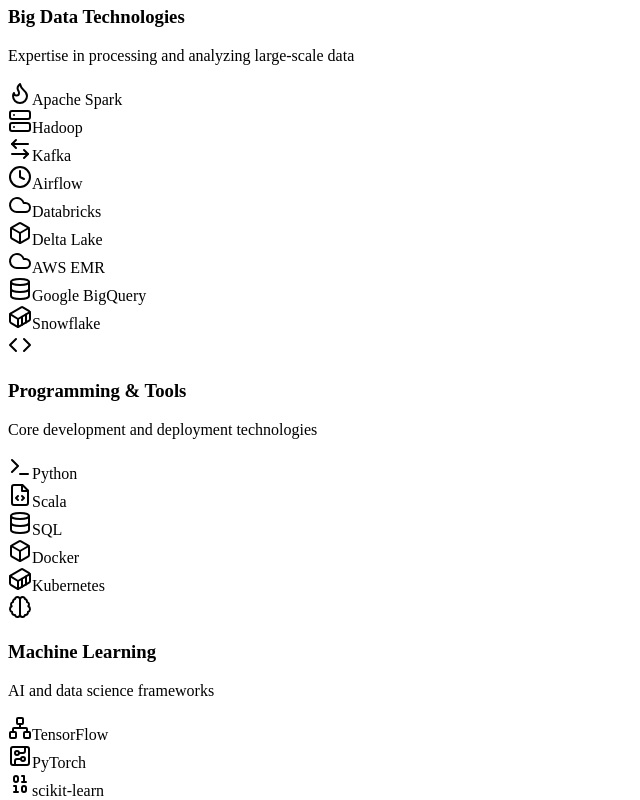
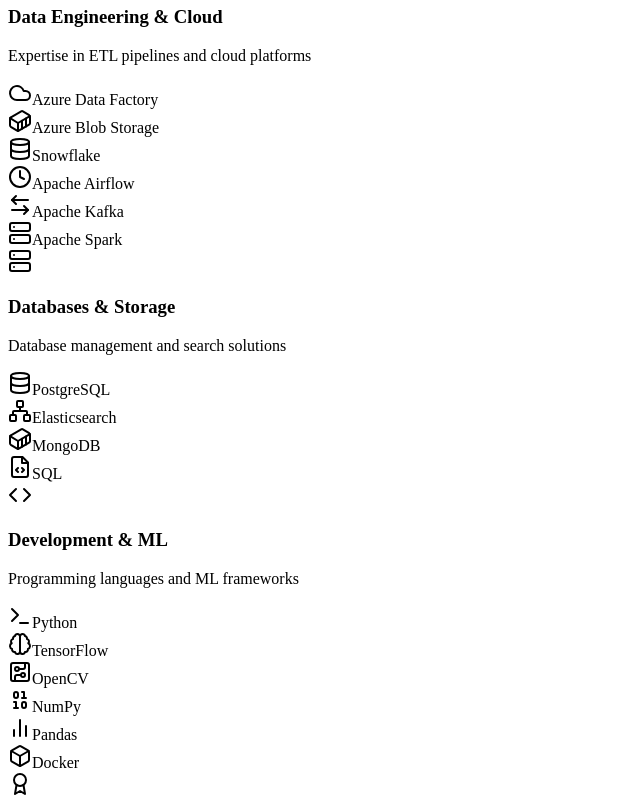
Before and after one commit to SachinShet73/portfolio-website, a React (Create React App) app: page / in a window 1280 px wide. Shown: the part 5120-5920 px from the top of the page, without its empty margins (0-640 px from the left). Built offline with nearby package versions, Linux system fonts and the light colour scheme; the HTML template or start-up script is replaced by a standard one.

Commit message:
updated the skills section

```diff
--- a/src/components/SkillsSection.jsx
+++ b/src/components/SkillsSection.jsx
@@ -1,11 +1,10 @@
 import React from 'react';
 import {
   Database, Code, Brain,
-  Flame, Server, ArrowLeftRight, Clock,
-  Cloud, Box, Container, Terminal,
+  Cloud, Server, ArrowLeftRight, Clock,
+  Box, Container, Terminal,
   FileCode, Network, CircuitBoard,
-  BarChart2, Binary, PackageOpen,
-  Sparkles
+  BarChart2, Binary,
 } from 'lucide-react';
 import { useScrollAnimation } from '../hooks/useScrollAnimation';
 
@@ -13,44 +12,41 @@
   const [ref, isVisible] = useScrollAnimation(0.1);
 
   const skillCategories = {
-    bigData: {
+    dataEngineering: {
       icon: Database,
-      title: "Big Data Technologies",
-      description: "Expertise in processing and analyzing large-scale data",
+      title: "Data Engineering & Cloud",
+      description: "Expertise in ETL pipelines and cloud platforms",
       skills: [
-        { name: 'Apache Spark', icon: Flame },
-        { name: 'Hadoop', icon: Server },
-        { name: 'Kafka', icon: ArrowLeftRight },
-        { name: 'Airflow', icon: Clock },
-        { name: 'Databricks', icon: Cloud },
-        { name: 'Delta Lake', icon: Box },
-        { name: 'AWS EMR', icon: Cloud },
-        { name: 'Google BigQuery', icon: Database },
-        { name: 'Snowflake', icon: Container }
+        { name: 'Azure Data Factory', icon: Cloud },
+        { name: 'Azure Blob Storage', icon: Container },
+        { name: 'Snowflake', icon: Database },
+        { name: 'Apache Airflow', icon: Clock },
+        { name: 'Apache Kafka', icon: ArrowLeftRight },
+        { name: 'Apache Spark', icon: Server }
       ]
     },
-    programming: {
+    databases: {
+      icon: Server,
+      title: "Databases & Storage",
+      description: "Database management and search solutions",
+      skills: [
+        { name: 'PostgreSQL', icon: Database },
+        { name: 'Elasticsearch', icon: Network },
+        { name: 'MongoDB', icon: Container },
+        { name: 'SQL', icon: FileCode }
+      ]
+    },
+    development: {
       icon: Code,
-      title: "Programming & Tools",
-      description: "Core development and deployment technologies",
+      title: "Development & ML",
+      description: "Programming languages and ML frameworks",
       skills: [
         { name: 'Python', icon: Terminal },
-        { name: 'Scala', icon: FileCode },
-        { name: 'SQL', icon: Database },
-        { name: 'Docker', icon: Box },
-        { name: 'Kubernetes', icon: Container }
-      ]
-    },
-    ml: {
-      icon: Brain,
-      title: "Machine Learning",
-      description: "AI and data science frameworks",
-      skills: [
-        { name: 'TensorFlow', icon: Network },
-        { name: 'PyTorch', icon: CircuitBoard },
-        { name: 'scikit-learn', icon: Binary },
+        { name: 'TensorFlow', icon: Brain },
+        { name: 'OpenCV', icon: CircuitBoard },
+        { name: 'NumPy', icon: Binary },
         { name: 'Pandas', icon: BarChart2 },
-        { name: 'NumPy', icon: PackageOpen }
+        { name: 'Docker', icon: Box }
       ]
     }
   };
```
